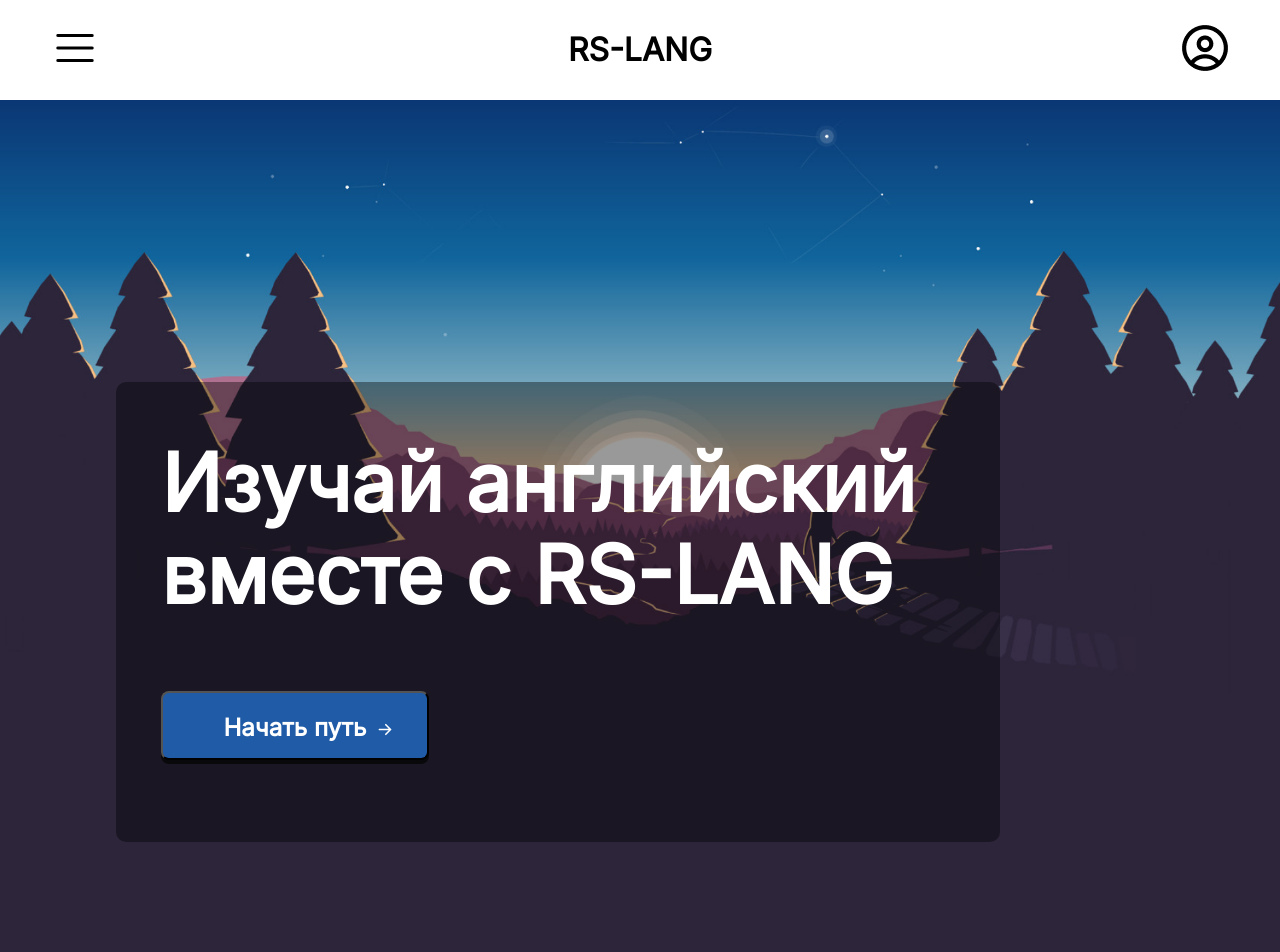
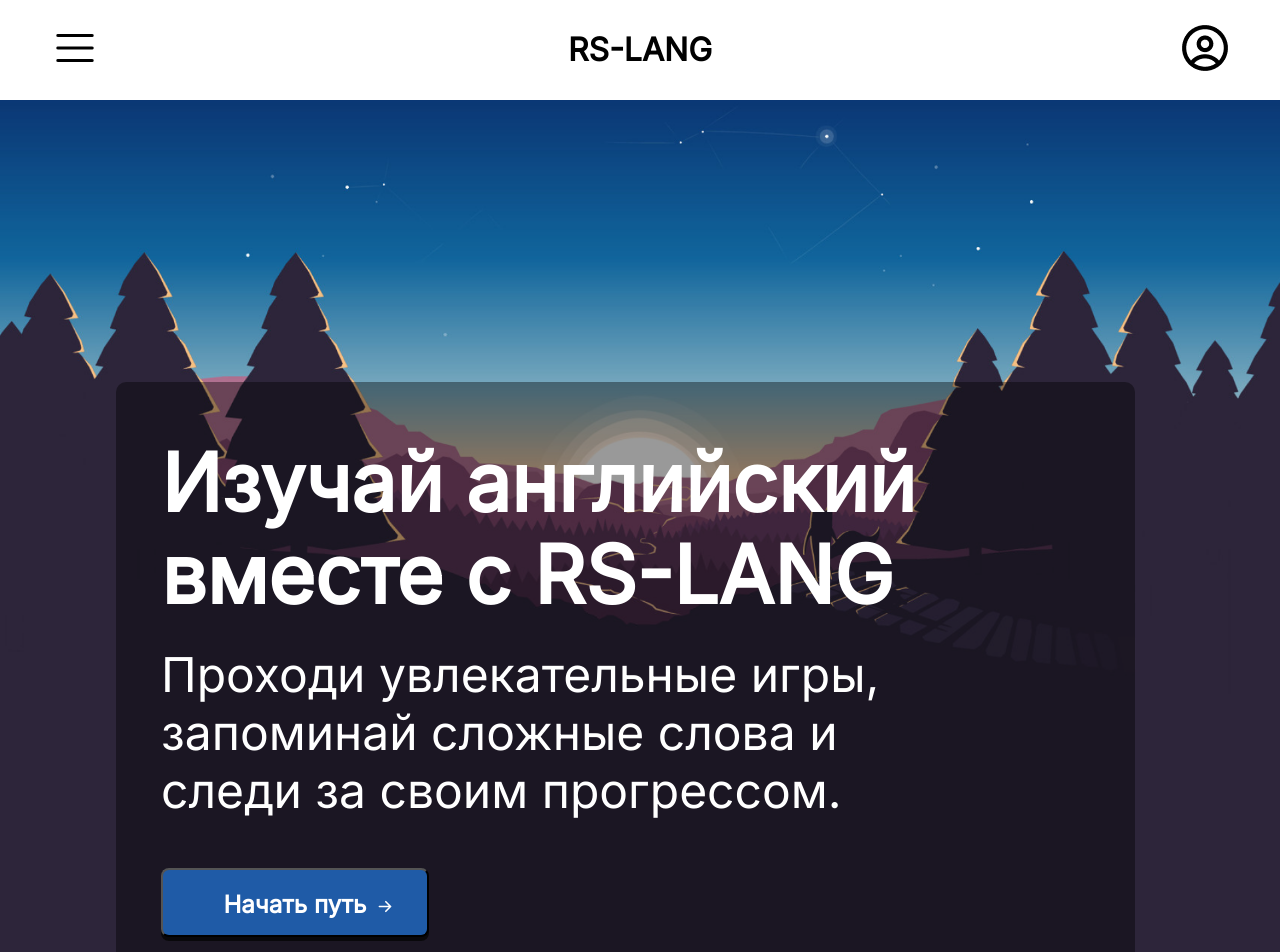
Before and after one commit to Fronikon/rs-lang, a React (Create React App) app: page / in a window 1280 px wide. Shown: the top 952 px of the page. Built offline with nearby package versions, Linux system fonts and the light colour scheme.

Commit message:
fix: remake of main page

```diff
--- a/src/components/Greeting/Greeting.module.css
+++ b/src/components/Greeting/Greeting.module.css
@@ -8,8 +8,7 @@
 }
 
 .section {
-  width: 884px;
-  height: 460px;
+  width: 1019px;
   margin-left: 116px;
   background-color: rgba(0, 0, 0, 0.4);
   border-radius: 10px;
@@ -21,12 +20,13 @@
   font-weight: 700;
   color: #ffffff;
   padding: 55px 45px 0;
-  margin-bottom: 70px;
+  margin-bottom: 25px;
 }
 
 .button {
   position: relative;
   margin-left: 45px;
+  margin-bottom: 55px;
 }
 
 .button::after {
@@ -39,3 +39,14 @@
   background-image: url(../../assets/logo/arrow.png);
   background-repeat: no-repeat;
 }
+
+.description {
+  width: 783px;
+  font-weight: 400;
+  font-size: 48px;
+  line-height: 58px;
+  padding-left: 45px;
+  margin-top: 0;
+
+  color: #FFFFFF;
+}
--- a/src/components/Greeting/Greeting.tsx
+++ b/src/components/Greeting/Greeting.tsx
@@ -6,7 +6,13 @@ export const Greeting: React.FC = () => {
     <main className={cn(styles.main)}>
       <section className={cn(styles.section)}>
         <h2 className={cn(styles.h2)}>Изучай английский вместе с RS-LANG</h2>
-        <button className={cn(styles.button, 'button')} type='button'>Начать путь</button>
+        <p className={cn(styles.description)}>
+          Проходи увлекательные игры, запоминай сложные слова и следи за своим
+          прогрессом.
+        </p>
+        <button className={cn(styles.button, 'button')} type="button">
+          Начать путь
+        </button>
       </section>
     </main>
   );
```
